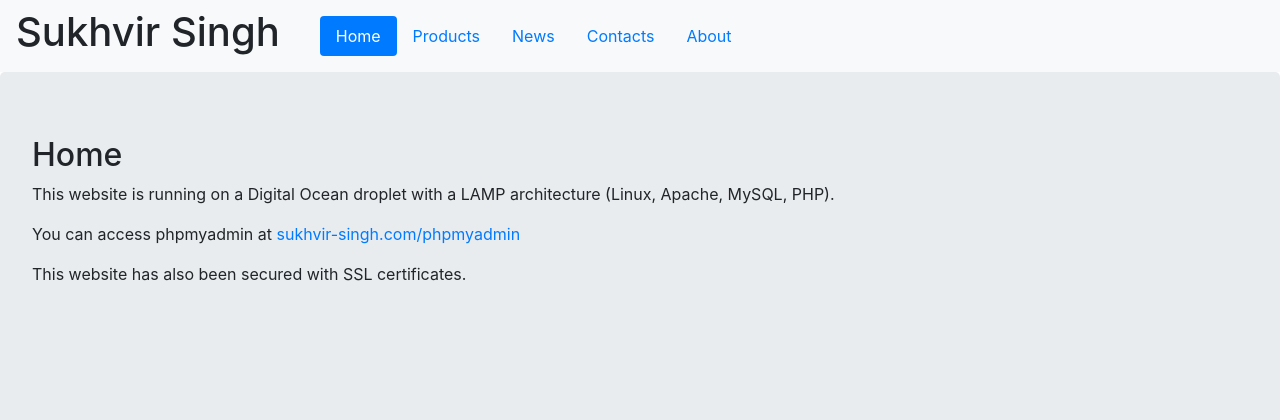
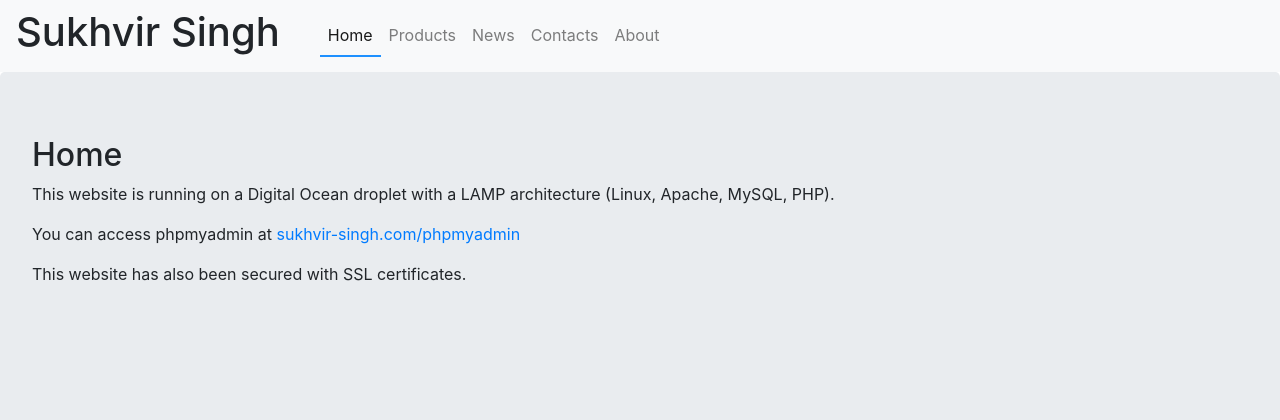
Before and after one commit to SukhvirS/cmpe272-website, a PHP site: page / in a window 1280 px wide. Shown: the top 420 px of the page. Run offline with PHP 8.4, Linux system fonts and the light colour scheme; some libraries are stand-ins or nearby versions.

Commit message:
changed navbar style

```diff
--- a/about.html
+++ b/about.html
@@ -17,7 +17,7 @@
         </button>
 
         <div class="collapse navbar-collapse" id="navbarSupportedContent">
-            <ul class="nav nav-pills">
+            <ul class="navbar-nav mr-auto">
               <li class="nav-item">
                 <a class="nav-link" href="index.html">Home</a>
               </li>
--- a/contacts.php
+++ b/contacts.php
@@ -17,7 +17,7 @@
         </button>
 
         <div class="collapse navbar-collapse" id="navbarSupportedContent">
-          <ul class="nav nav-pills">
+          <ul class="navbar-nav mr-auto">
             <li class="nav-item">
               <a class="nav-link" href="index.html">Home</a>
             </li>
--- a/index.html
+++ b/index.html
@@ -19,7 +19,7 @@
         </button>
 
         <div class="collapse navbar-collapse" id="navbarSupportedContent">
-          <ul class="nav nav-pills">
+          <ul class="navbar-nav mr-auto">
             <li class="nav-item">
               <a class="nav-link active" href="index.html">Home</a>
             </li>
--- a/main.css
+++ b/main.css
@@ -14,3 +14,7 @@
 .navbar-collapse{
     padding-left: 16px;
 } */
+
+.active{
+    border-bottom: 2px solid dodgerblue;
+}
--- a/news.html
+++ b/news.html
@@ -17,7 +17,7 @@
         </button>
 
         <div class="collapse navbar-collapse" id="navbarSupportedContent">
-          <ul class="nav nav-pills">
+          <ul class="navbar-nav mr-auto">
             <li class="nav-item">
               <a class="nav-link" href="index.html">Home</a>
             </li>
--- a/products.html
+++ b/products.html
@@ -17,7 +17,7 @@
       </button>
 
         <div class="collapse navbar-collapse" id="navbarSupportedContent">
-          <ul class="nav nav-pills">
+          <ul class="navbar-nav mr-auto">
             <li class="nav-item">
               <a class="nav-link" href="index.html">Home</a>
             </li>
```
